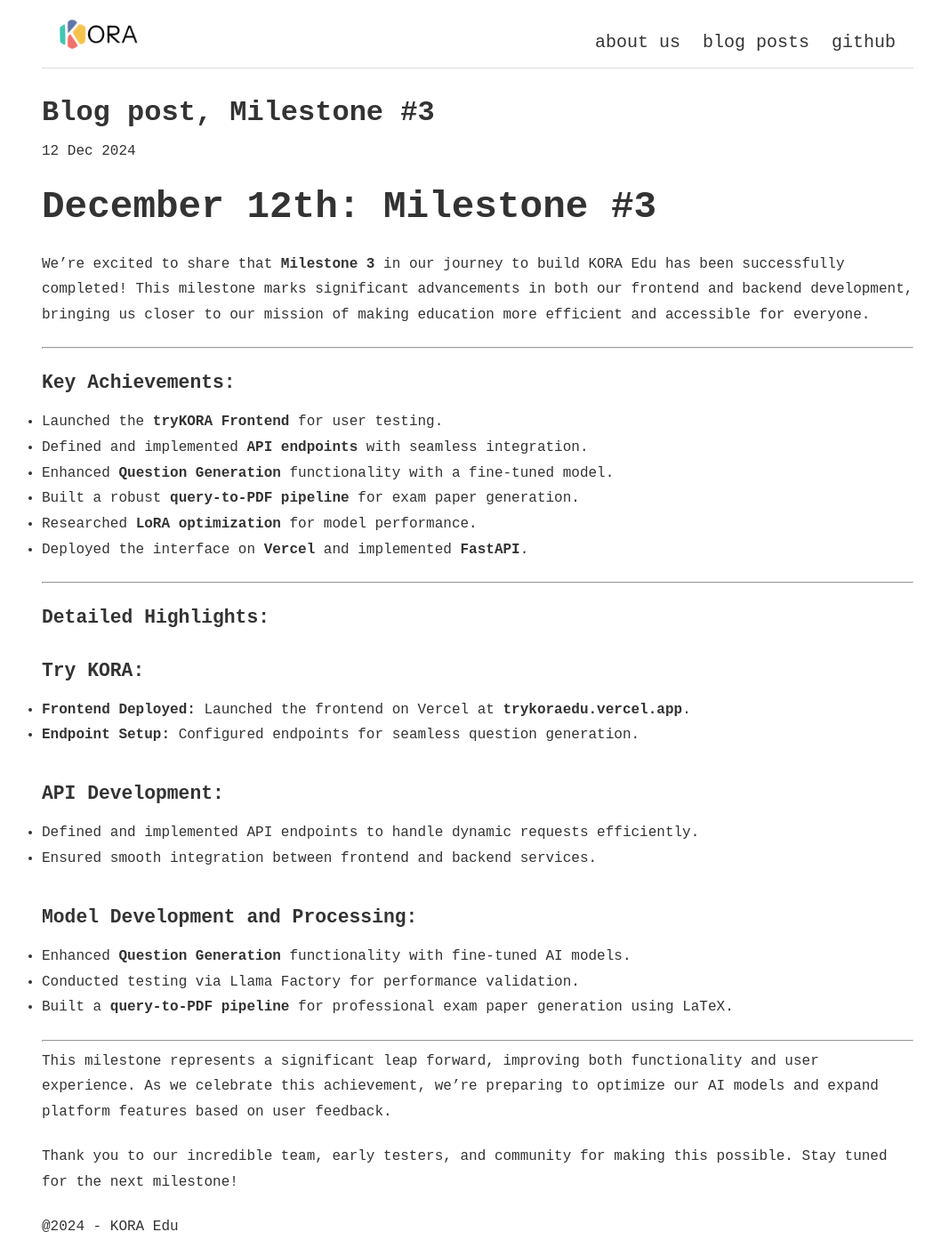
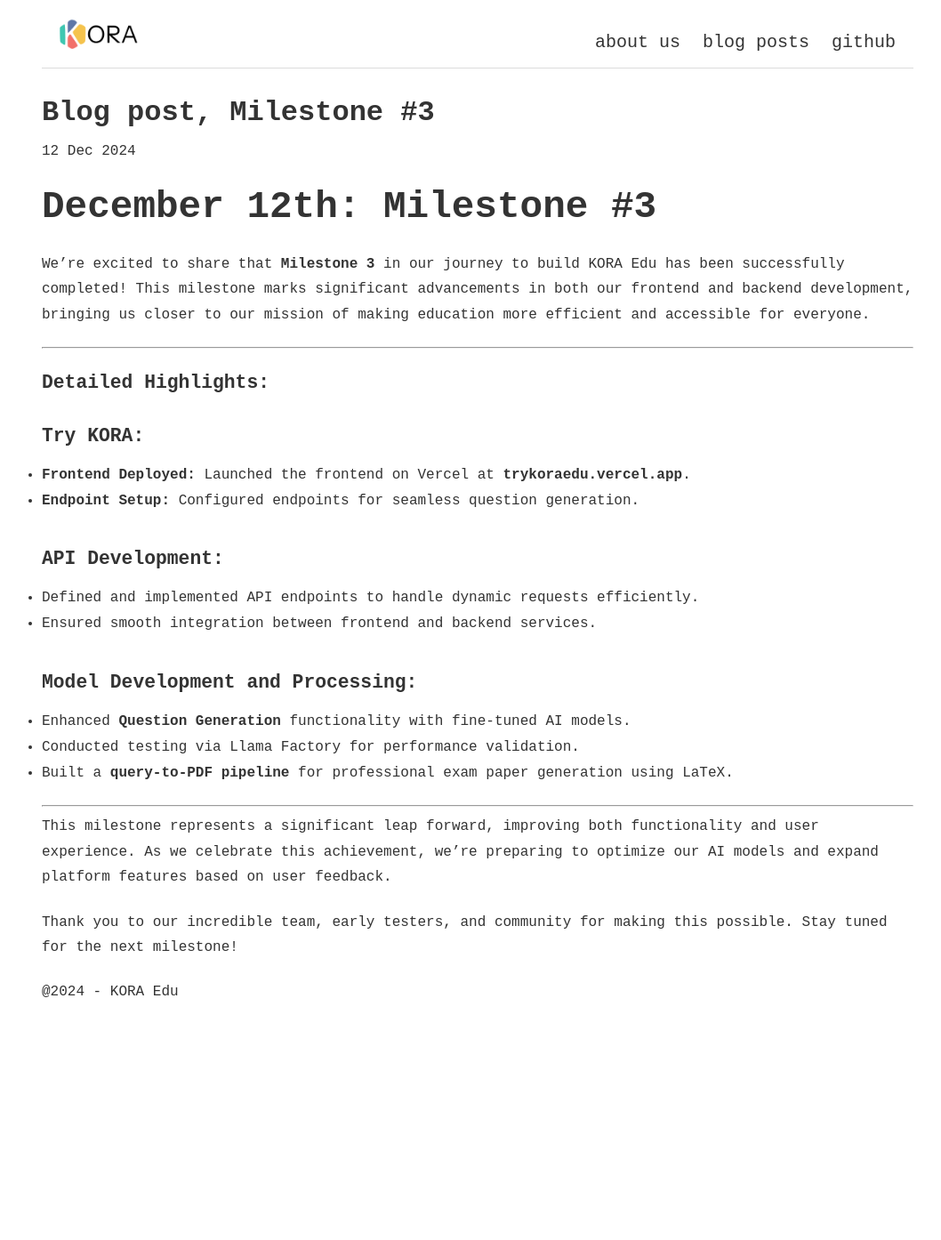
Before and after one commit to kora-edu/kora-edu.github.io, a Jekyll site: the page built from _posts/2024-12-12-milestone-3.md, in a window 1280 px wide. Shown: the whole page at 89% size, without its empty margins (103-1161 px from the left). Built offline with Jekyll 4.4.1, drawn with Linux system fonts in a browser that asks for light colours; after the commit the page ends 1130 px from its top, so only the background shows below that.

Commit message:
Update 2024-12-12-milestone-3.md

```diff
--- a/_posts/2024-12-12-milestone-3.md
+++ b/_posts/2024-12-12-milestone-3.md
@@ -8,16 +8,6 @@
 # December 12th: Milestone #3
 
 We’re excited to share that **Milestone 3** in our journey to build KORA Edu has been successfully completed! This milestone marks significant advancements in both our frontend and backend development, bringing us closer to our mission of making education more efficient and accessible for everyone.
-
----
-
-### Key Achievements:
-- Launched the **tryKORA Frontend** for user testing.
-- Defined and implemented **API endpoints** with seamless integration.
-- Enhanced **Question Generation** functionality with a fine-tuned model.
-- Built a robust **query-to-PDF pipeline** for exam paper generation.
-- Researched **LoRA optimization** for model performance.
-- Deployed the interface on **Vercel** and implemented **FastAPI**.
 
 ---
 
```
